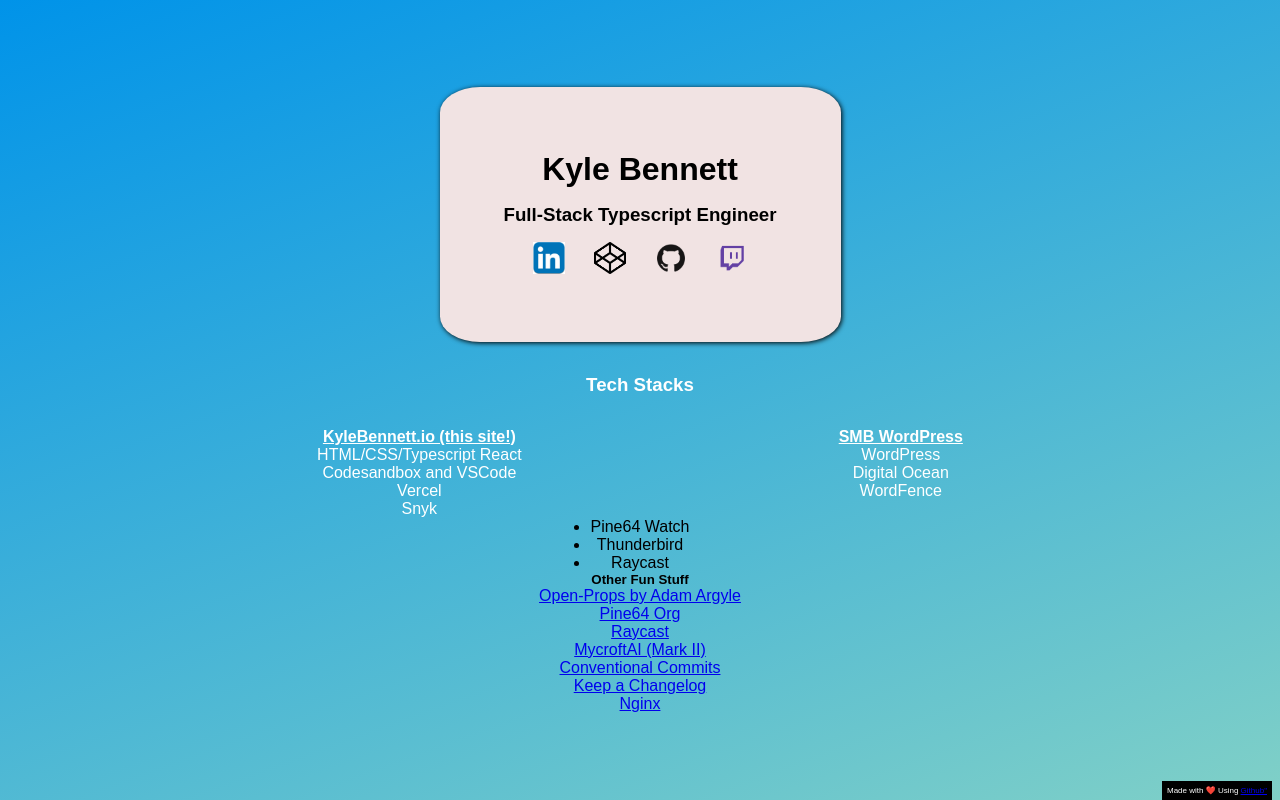
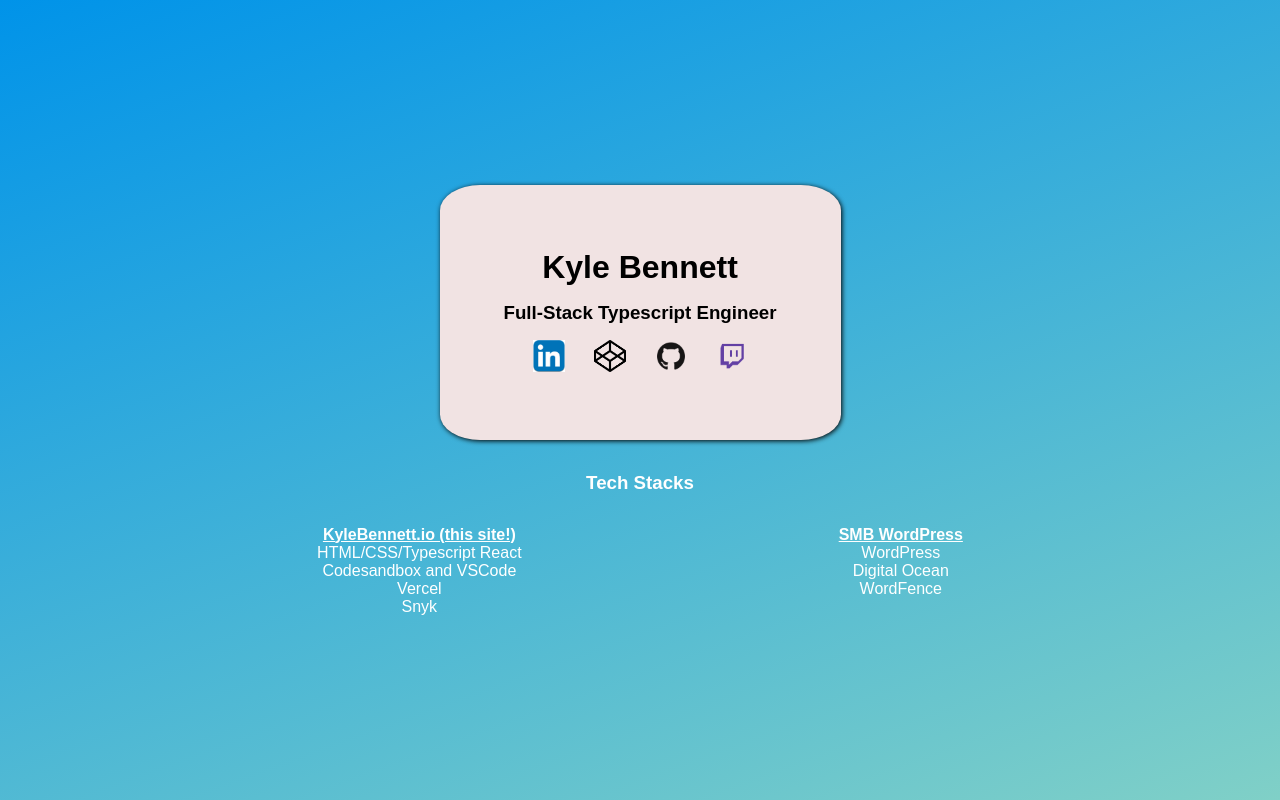
Before and after one commit to BennEntterprise/entry, a React (Create React App) app: page / in a window 1280 px wide. Built offline with nearby package versions, Linux system fonts and the light colour scheme.

Commit message:
comment out stuff that's not ready for main yet

```diff
--- a/src/App.tsx
+++ b/src/App.tsx
@@ -6,7 +6,6 @@ import { StickyFooter } from './components/StickyFooter';
 import { Stacks } from './components/Stacks';
 import { OpenSourceHacking } from './components/OpenSourceHacking';
 import { WordCloud } from './components/WordCloud';
-
 
 // USING ICONS FROM A CDN
 export const App = () => {
@@ -17,9 +16,9 @@ export const App = () => {
         <SiteLinks />
       </div>
       <Stacks />
-      <OpenSourceHacking />
+      {/* <OpenSourceHacking />
       <WordCloud />
-      <StickyFooter />
+      <StickyFooter /> */}
     </div>
   );
 };
```
